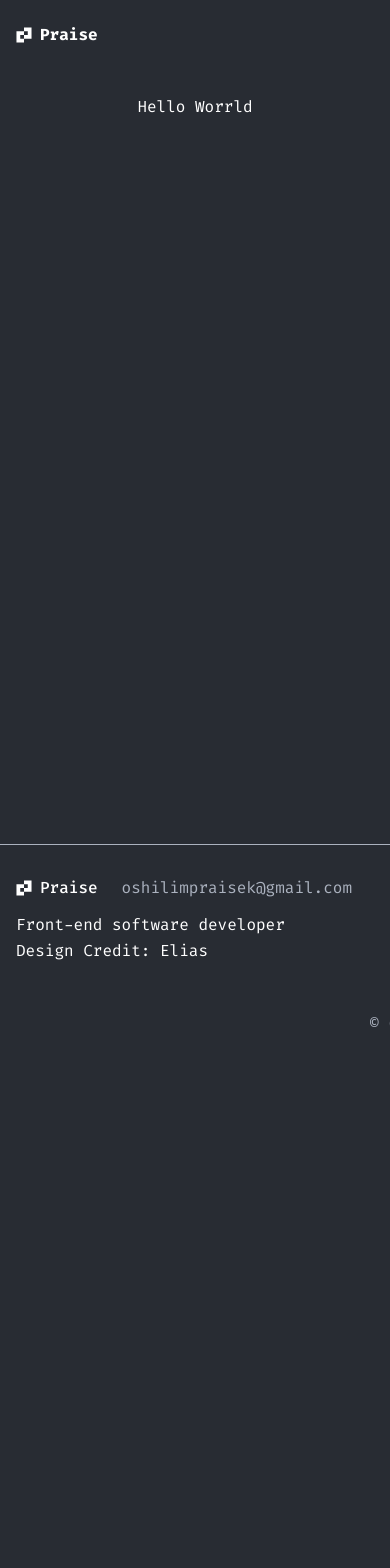
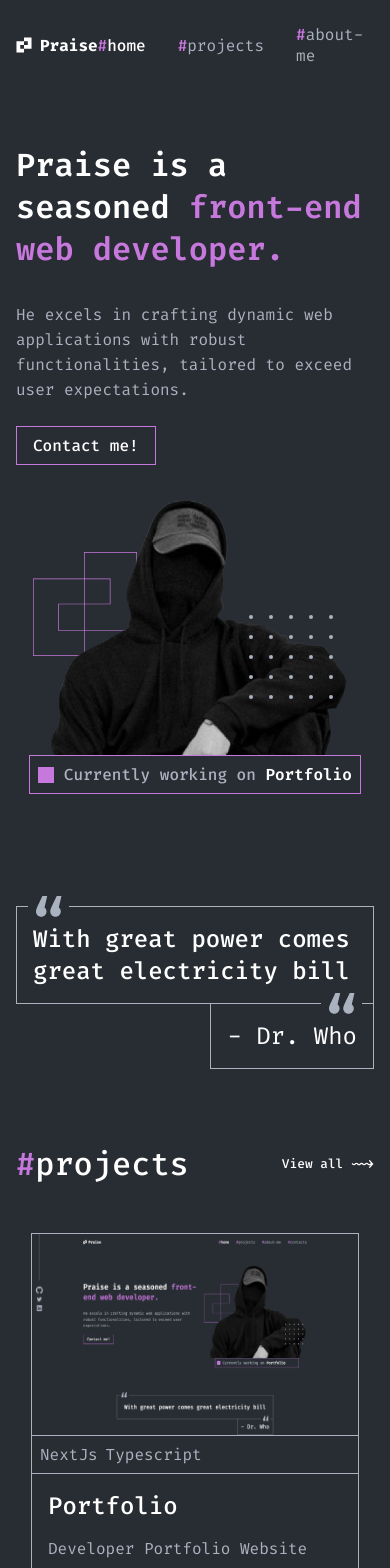
Before and after one commit to Praiz001/personal-website, a Next.js app: page / in a window 390 px wide. Shown: the top 1568 px of the page. Before the commit the page ends 1066 px from the top, so only its background shows below. Built offline with nearby package versions, Linux system fonts and the light colour scheme.

Commit message:
more mobile optimization

```diff
--- a/app/components/molecules/skills-card/SkillCard.module.css
+++ b/app/components/molecules/skills-card/SkillCard.module.css
@@ -3,8 +3,8 @@
 
     font-size: 1rem;
     word-wrap: break-word;
+    /* max-width: 11.1rem; */
     max-width: 12rem;
-    /* max-width: 11.1rem; */
     width: 100%;
 }
 
--- a/app/components/organisms/constant.js
+++ b/app/components/organisms/constant.js
@@ -5,7 +5,7 @@ export const mocks = {
   navLinks: [
     {
       name: "home",
-      route: "/home",
+      route: "/",
     },
     {
       name: "projects",
--- a/app/components/organisms/footer/Footer.module.css
+++ b/app/components/organisms/footer/Footer.module.css
@@ -5,7 +5,7 @@
 }
 
 .footer_content {
-    width: var(--max-width);
+    max-width: var(--max-width);
     margin: auto;
 }
 
@@ -68,3 +68,28 @@
     transition: all .3s ease-in-out;
     scale: 1.3;
 }
+
+@media (max-width: 500px) {
+    .content_info {
+        flex-direction: column;
+        gap: 1.5rem;
+    }
+
+    .footer_content>p {
+        margin-top: 1.5rem;
+    }
+
+    .content_info>section:nth-of-type(1)>span {
+        gap: 1rem;
+    }
+
+    .content_info>section:nth-of-type(1)>span>p {
+        font-size: .9rem;
+    }
+}
+
+@media (max-width: 350px) {
+    .content_info>section:nth-of-type(1)>span>p {
+        display: none;
+    }
+}
--- a/app/components/organisms/navbar/desktop-nav/DesktopNav.module.css
+++ b/app/components/organisms/navbar/desktop-nav/DesktopNav.module.css
@@ -4,7 +4,7 @@
 }
 
 .desknav_content {
-    width: var(--max-width);
+    max-width: var(--max-width);
     margin: auto;
 
     display: flex;
@@ -12,6 +12,7 @@
     justify-content: space-between;
     padding: 1.5rem 0 .5rem 0;
 
+    /* background-color: brown; */
 }
 
 .navigation_links {
@@ -40,3 +41,9 @@
     color: var(--purple-shade);
     font-weight: 500;
 }
+
+@media (max-width: 600px) {
+    .desknav_content {
+
+    }
+}
--- a/app/page.module.css
+++ b/app/page.module.css
@@ -1,3 +1,58 @@
+
+.home_container {
+  max-width: var(--max-width);
+  margin: auto;
+
+}
+
+.hero_section {
+  margin-top: 7.7rem;
+}
+
+.quote_section {
+  margin-top: 7rem;
+
+  display: flex;
+  justify-content: center;
+}
+
+.projectpreview_section {
+  margin-top: 4.6rem;
+}
+
+.skillspreview_section {
+  margin-top: 6.6rem;
+}
+
+.aboutmepreview_section {
+  margin-top: 7rem;
+}
+
+.contactpreview_section {
+  margin-top: 7rem;
+  margin-bottom: 9.06rem;
+}
+
+
+
+
+
+
+
+
+
+
+
+
+
+
+
+
+
+
+
+
+
 .main {
   display: flex;
   flex-direction: column;
--- a/app/page.tsx
+++ b/app/page.tsx
@@ -1,10 +1,41 @@
-import Image from 'next/image'
-import styles from './page.module.css'
+
+import styles from './page.module.css';
+
+import { HeroSection, ProjectsGrid, SkillsPreview, AboutmePreview, ContactPreview } from '@/app/components/organisms';
+import { RandomQuote } from '@/app/components/molecules';
+import { mocks } from "./(pages)/constants"
+
+
 
 export default function Home() {
+  const { homepage: { projectGrid } } = mocks;
   return (
-    <main className={styles.main}>
-      <p>Hello Worrld</p>
+    <main className={styles.home_container}>
+      <section className={styles.hero_section}>
+        <HeroSection />
+      </section>
+
+      <section className={styles.quote_section}>
+        <RandomQuote />
+      </section>
+
+      <section className={styles.projectpreview_section}>
+        <ProjectsGrid data={projectGrid} />
+      </section>
+
+      <section className={styles.skillspreview_section}>
+        <SkillsPreview />
+      </section>
+
+      <section className={styles.aboutmepreview_section}>
+        <AboutmePreview isPreview={true} />
+      </section>
+
+      <section className={styles.contactpreview_section}>
+        <ContactPreview />
+      </section>
+
+
     </main>
   )
 }
--- a/next.config.js
+++ b/next.config.js
@@ -1,14 +1,14 @@
 /** @type {import('next').NextConfig} */
 const nextConfig = {
-  async redirects() {
-    return [
-      {
-        source: '/',
-        destination: '/home',
-        permanent: true,
-      },
-    ]
-  },
+  // async redirects() {
+  //   return [
+  //     // {
+  //     //   source: '/',
+  //     //   destination: '/home',
+  //     //   permanent: true,
+  //     // },
+  //   ]
+  // },
 
 
     // rewrites: [
```
Also changed, not shown: app/(pages)/about-me/page.module.css (+15 -0 lines), app/(pages)/contacts/page.module.css (+17 -0 lines).
